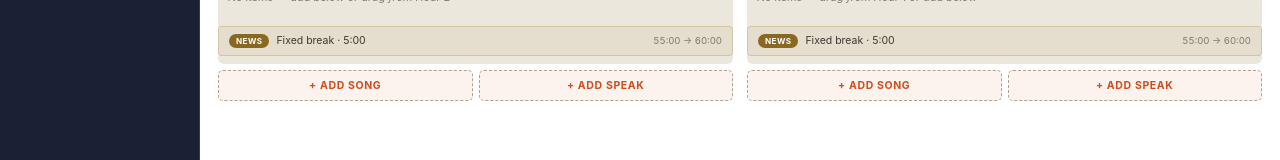
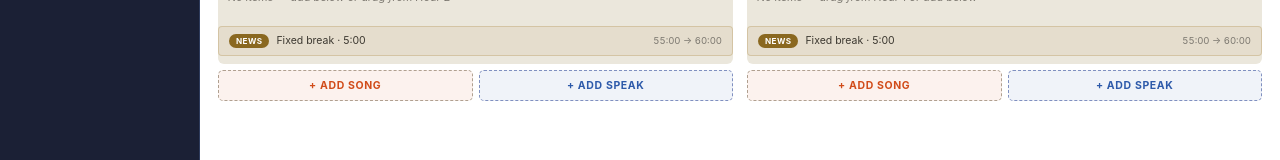
Before and after one commit to LorriBrimheim/brimheim-radio, a React (Create React App) app: page / in a window 1280 px wide. Both pictures are taken after a click on the button "+ NEW EPISODE". Shown: the part 225-385 px from the top of the page. Built offline with nearby package versions, Linux system fonts and the light colour scheme; a web font is replaced by a local one.

Commit message:
Update Rundown.jsx

```diff
--- a/src/components/Rundown.jsx
+++ b/src/components/Rundown.jsx
@@ -79,16 +79,22 @@ const NewsBlock = ({ clockTime }) => (
 
 const AddButtons = ({ onAddSong, onAddSpeak }) => (
   <div style={{ display: 'flex', gap: 6, marginTop: 6 }}>
-    {[['+ ADD SONG', onAddSong], ['+ ADD SPEAK', onAddSpeak]].map(([label, fn]) => (
-      <button key={label} onClick={fn} style={{
+    <button onClick={onAddSong} style={{
       flex: 1, padding: '8px', background: 'rgba(209,76,26,0.07)',
       border: '1px dashed #b0a090', borderRadius: 5,
       color: 'var(--orange)', fontSize: '0.75rem', fontWeight: 700, letterSpacing: '0.06em',
     }}
       onMouseEnter={e => { e.currentTarget.style.background = 'rgba(209,76,26,0.14)'; e.currentTarget.style.borderColor = 'var(--orange)'; e.currentTarget.style.borderStyle = 'solid'; }}
       onMouseLeave={e => { e.currentTarget.style.background = 'rgba(209,76,26,0.07)'; e.currentTarget.style.borderColor = '#b0a090'; e.currentTarget.style.borderStyle = 'dashed'; }}
-      >{label}</button>
-    ))}
+    >+ ADD SONG</button>
+    <button onClick={onAddSpeak} style={{
+      flex: 1, padding: '8px', background: 'rgba(46,90,170,0.07)',
+      border: '1px dashed #8090c0', borderRadius: 5,
+      color: '#2e5aaa', fontSize: '0.75rem', fontWeight: 700, letterSpacing: '0.06em',
+    }}
+      onMouseEnter={e => { e.currentTarget.style.background = 'rgba(46,90,170,0.14)'; e.currentTarget.style.borderColor = '#2e5aaa'; e.currentTarget.style.borderStyle = 'solid'; }}
+      onMouseLeave={e => { e.currentTarget.style.background = 'rgba(46,90,170,0.07)'; e.currentTarget.style.borderColor = '#8090c0'; e.currentTarget.style.borderStyle = 'dashed'; }}
+    >+ ADD SPEAK</button>
   </div>
 );
 
```
Lines whose indentation alone changed are shown as unchanged.
